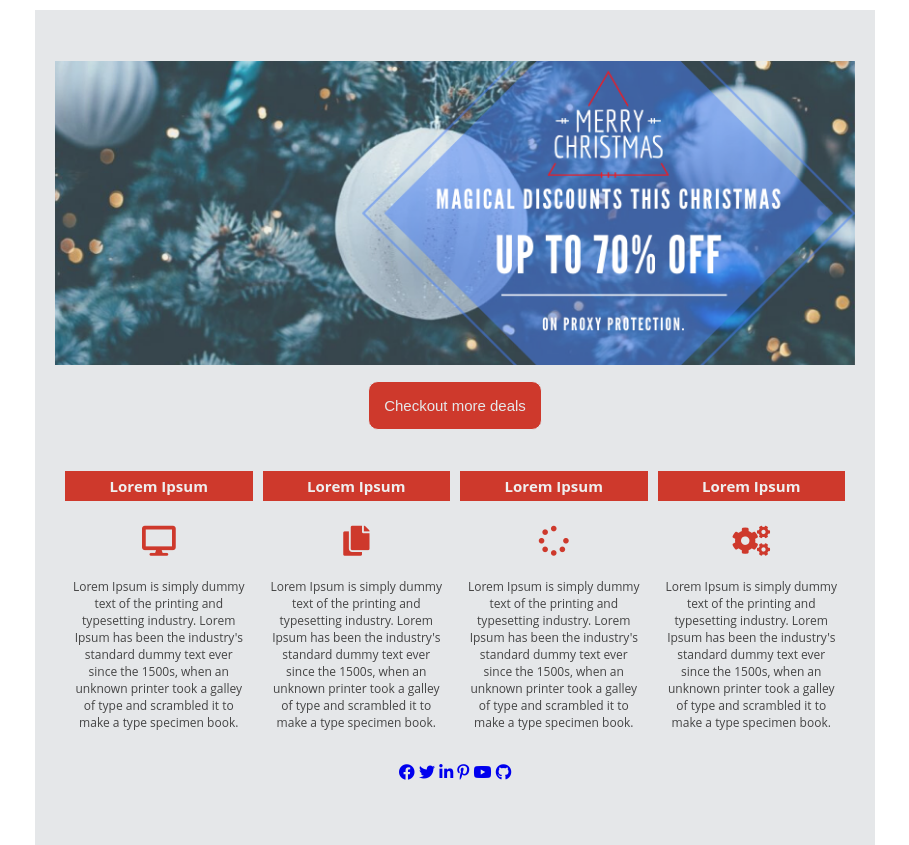
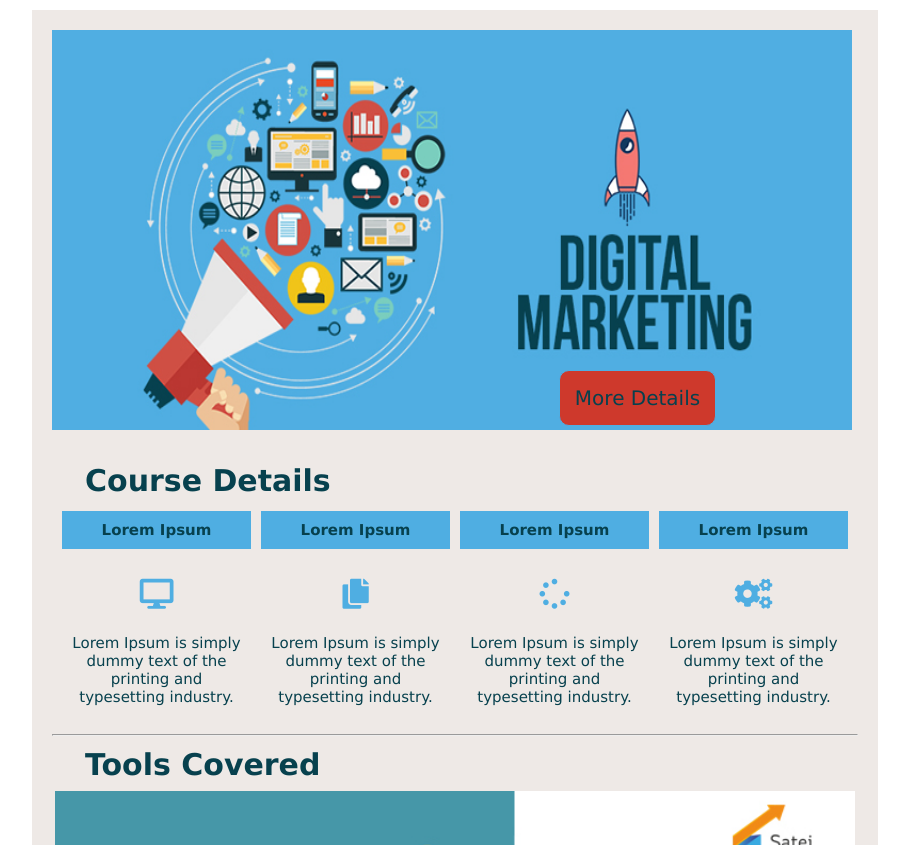
Before and after one commit to MahamSiddiqui/HTML-Email, a plain HTML site: page index.html in a window 1280 px wide. Shown: the top 845 px of the page, without its empty margins (185-1094 px from the left). Drawn offline with Linux system fonts and the light colour scheme.

Commit message:
Add files via upload

```diff
--- a/index.html
+++ b/index.html
@@ -12,12 +12,14 @@
 
 </head>
 
-<body style="margin:0px; padding:0px;" >
-    <table align="center" width="800" height=" 842" ;border="0" cellspacing="10" cellpadding="10" style="background-color:#E5E7E9  ;margin-top:10px;">
+<body style="margin:0px; padding:0px;">
+    <table align="center" width="800" height=" 842" ;border="0" cellspacing="10" cellpadding="10"
+        style="margin-top:10px;background-color: #eee9e6;">
+
 
         <tr>
             <th>
-                            <img src="sale3.png"width="800" style="padding:0;margin:0 ;display:block;">
+                <img src="img-3.jpg" width="800" height="400" style="padding:0;margin:0 ;display:block;">
             </th>
         </tr>
 
@@ -30,57 +32,86 @@
 
 
             <div align="center">
-                                <button type="submit" class="btn"style="text-align: center;color: #E5E7E9;font-size:15px; background-color:#ce392c;border:1px solid;border-radius:10px; padding:15px;margin:-80px 0 0 0">Checkout more deals</button>
+                <button type="submit" class="btn"
+                    style="text-align: center;color:#07414e;font-size:20px; background-color:#ce392c;border:1px solid #4faee2;border-radius:10px;font-family: Lucida Grande, sans-serif; padding:15px ;margin:-90px -375px 10px -10px">More
+                    Details</button>
             </div>
-                            <table align="center"  style="font-family:'Open Sans', Arial, sans-serif;"cellspacing="10" cellpadding="5">
-                                    <tr style="font-size:15px;color: #efefef;background-color: #ce392c">
-                                      <th >Lorem Ipsum</th>
-                                      <th >Lorem Ipsum</th>
-                                      <th >Lorem Ipsum</th>
+
+            <th>
+                <h3
+                    style="text-align: center;color: #07414e;font-size:30px;font-family: Lucida Grande, sans-serif;  padding:0 30px 0 30px;margin:0">
+                    Course Details </h3>
+
+            </th>
+
+
+            <table align="center" style="font-family:'Open Sans', Arial, sans-serif;" cellspacing="10" cellpadding="10">
+
+                <tr
+                    style="font-size:15px;font-family: Lucida Grande, sans-serif;color: #07414e;background-color: #4faee2;margin:0;">
+                    <th>Lorem Ipsum</th>
+                    <th>Lorem Ipsum</th>
+                    <th>Lorem Ipsum</th>
                     <th>Lorem Ipsum</th>
                 </tr>
                 <tr>
-                                      <td  align="center";>
-                                       <i class="fas fa-desktop " style="color:#ce392c;font-size:30px;margin: 10px 0 10px 0;"></i>
-                                      <p style="font-size: 12px; color: #444444;">Lorem Ipsum is simply dummy text of the printing and typesetting industry. Lorem Ipsum has been the industry's standard dummy text ever since the 1500s, when an unknown printer took a galley of type and scrambled it to make a type specimen book.
+                    <td align="center" ;>
+                        <i class="fas fa-desktop " style="color:#4faee2;font-size:30px;margin: 10px 0 10px 0;"></i>
+                        <p style="font-size:15px; color: #07414e;font-family: Lucida Grande, sans-serif;">Lorem Ipsum is
+                            simply dummy text of the printing and typesetting industry.
                         </p>
                     </td>
-                                      <td  align="center";>
-                                            <i class="fas fa-copy" style="color:#ce392c;font-size:30px;margin: 10px 0 10px 0;"></i>
-                                      <p style="font-size: 12px;color: #444444;">Lorem Ipsum is simply dummy text of the printing and typesetting industry. Lorem Ipsum has been the industry's standard dummy text ever since the 1500s, when an unknown printer took a galley of type and scrambled it to make a type specimen book.</p>
+                    <td align="center" ;>
+                        <i class="fas fa-copy" style="color:#4faee2;font-size:30px;margin: 10px 0 10px 0;"></i>
+                        <p style="font-size:15px;color: #07414e;font-family: Lucida Grande, sans-serif;">Lorem Ipsum is
+                            simply dummy text of the printing and typesetting industry.</p>
                     </td>
-                                      <td  align="center";>
-                                            <i class="fas fa-spinner" style="color:#ce392c; font-size:30px;margin: 10px 0 10px 0;"></i>
-                                      <p style="font-size: 12px;color: #444444;">Lorem Ipsum is simply dummy text of the printing and typesetting industry. Lorem Ipsum has been the industry's standard dummy text ever since the 1500s, when an unknown printer took a galley of type and scrambled it to make a type specimen book.</p>
+                    <td align="center" ;>
+                        <i class="fas fa-spinner" style="color:#4faee2; font-size:30px;margin: 10px 0 10px 0;"></i>
+                        <p style="font-size:15px;color: #07414e;font-family: Lucida Grande, sans-serif;">Lorem Ipsum is
+                            simply dummy text of the printing and typesetting industry.</p>
                     </td>
-                                       <td  align="center";>
-                                      <i class="fas fa-cogs " style="color:#ce392c;font-size:30px;margin: 10px 0 10px 0;"></i>
-                                     <p style="font-size: 12px;color: #444444;">Lorem Ipsum is simply dummy text of the printing and typesetting industry. Lorem Ipsum has been the industry's standard dummy text ever since the 1500s, when an unknown printer took a galley of type and scrambled it to make a type specimen book.</p>
+                    <td align="center" ;>
+                        <i class="fas fa-cogs " style="color:#4faee2;font-size:30px;margin: 10px 0 10px 0;"></i>
+                        <p style="font-size:15px;color: #07414e;font-family:Lucida Grande, sans-serif;">Lorem Ipsum is
+                            simply dummy text of the printing and typesetting industry.</p>
                     </td>
                 </tr>
 
 
+            </table>
+            <hr style="color:#4faee2;">
+            <table>
+                <th>
+                    <h3
+                        style="text-align: center; float: left; color: #07414e;font-size:30px;font-family: Lucida Grande, sans-serif;  padding:0 30px 0 30px;margin:0">
+                        Tools Covered </h3>
 
-                                  </table>
-                                  <table align="center"  style="font-family:'Open Sans', Arial, sans-serif;"cellspacing="10" cellpadding="5">
-                                      <tr style="font-size:20px color:#487ff9:">
-                                          <th >
-                                                <a href="#"><i class="fab fa-facebook"></i></a>
-                                                <a href="#"><i class="fab fa-twitter"></i></a>
-                                                <a href="#"><i class="fab fa-linkedin-in"></i></a>
-                                                <a href="#"><i class="fab fa-pinterest-p"></i></a>
-                                                <a href="#"><i class="fab fa-youtube"></i></a>
-                                                <a href="#"><i class="fab fa-github"></i></a>
+                </th>
+                <tr>
+                    <th>
+                        <img src="img2.jpg" width="800" style="padding:0;margin:5 0 30 0 ;display:block;">
                     </th>
                 </tr>
             </table>
 
 
+            <div style="font-size:20px;padding:0 ;margin:0;text-align: center;float: middle;">
+
+                <a href="#" style="color:#4faee2"><i class="fab fa-facebook"></i></a>
+                <a href="#" style="color:#4faee2"><i class="fab fa-twitter"></i></a>
+                <a href="#" style="color:#4faee2"><i class="fab fa-linkedin-in"></i></a>
+                <a href="#" style="color:#4faee2"><i class="fab fa-github"></i></a>
+            </div>
+
+
+
+
+
+
         </tr>
     </table>
-            </td>
-        </tr>
-    </table>
+
 </body>
 
 </html>
```
Also changed, not shown: img-3.jpg (added), img2.jpg (added). Lines whose indentation alone changed are shown as unchanged.
